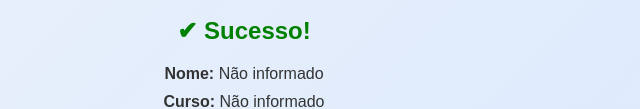
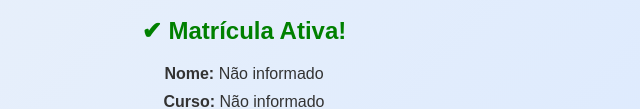
Before and after one commit to sparkdev1/carteirinhas, a plain HTML site: page index.html in a window 1280 px wide. Shown: the part 435-544 px from the top of the page, without its empty margins (396-1036 px from the left). Drawn offline with Linux system fonts and the light colour scheme.

Commit message:
change success message

```diff
--- a/index.html
+++ b/index.html
@@ -78,7 +78,7 @@
   </div>
 
   <!-- Success Section -->
-  <div class="success">✔ Sucesso!</div>
+  <div class="success">✔ Matrícula Ativa!</div>
 
   <!-- Information Section -->
   <div class="info">
```
